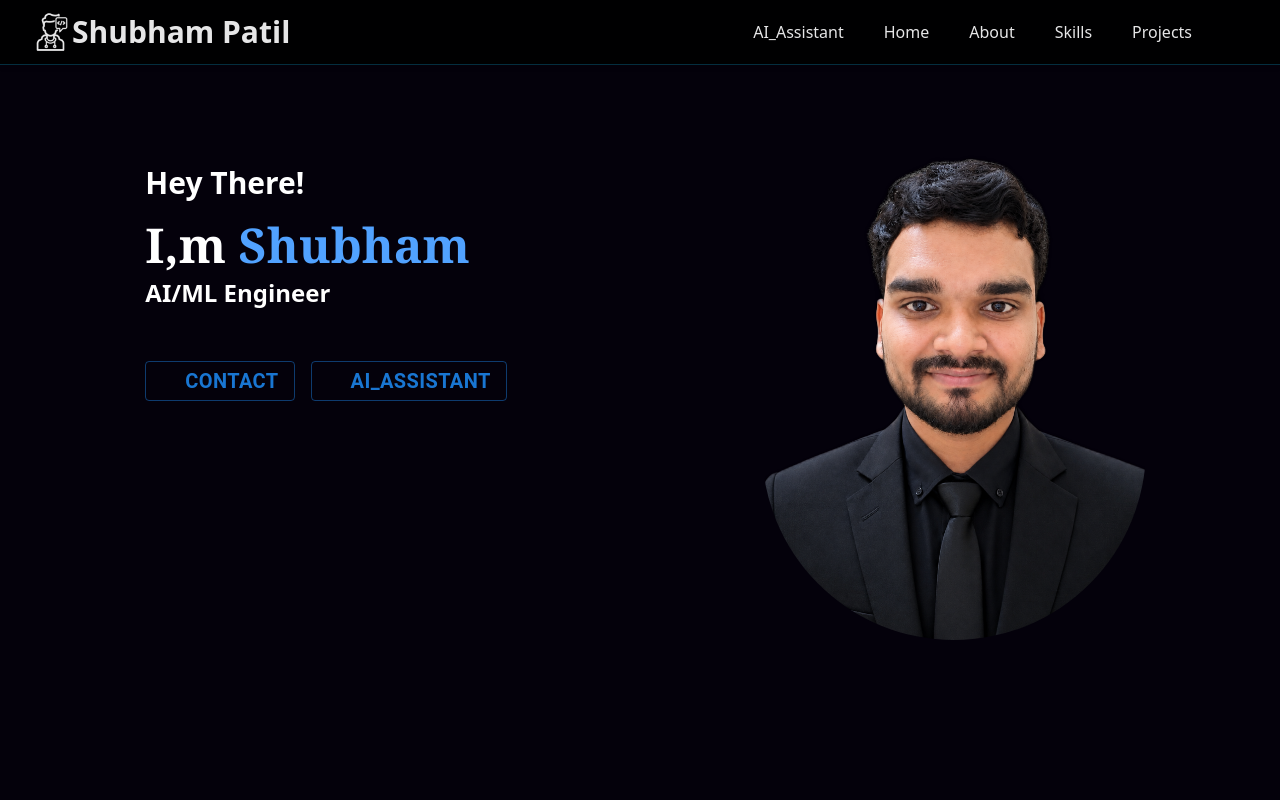
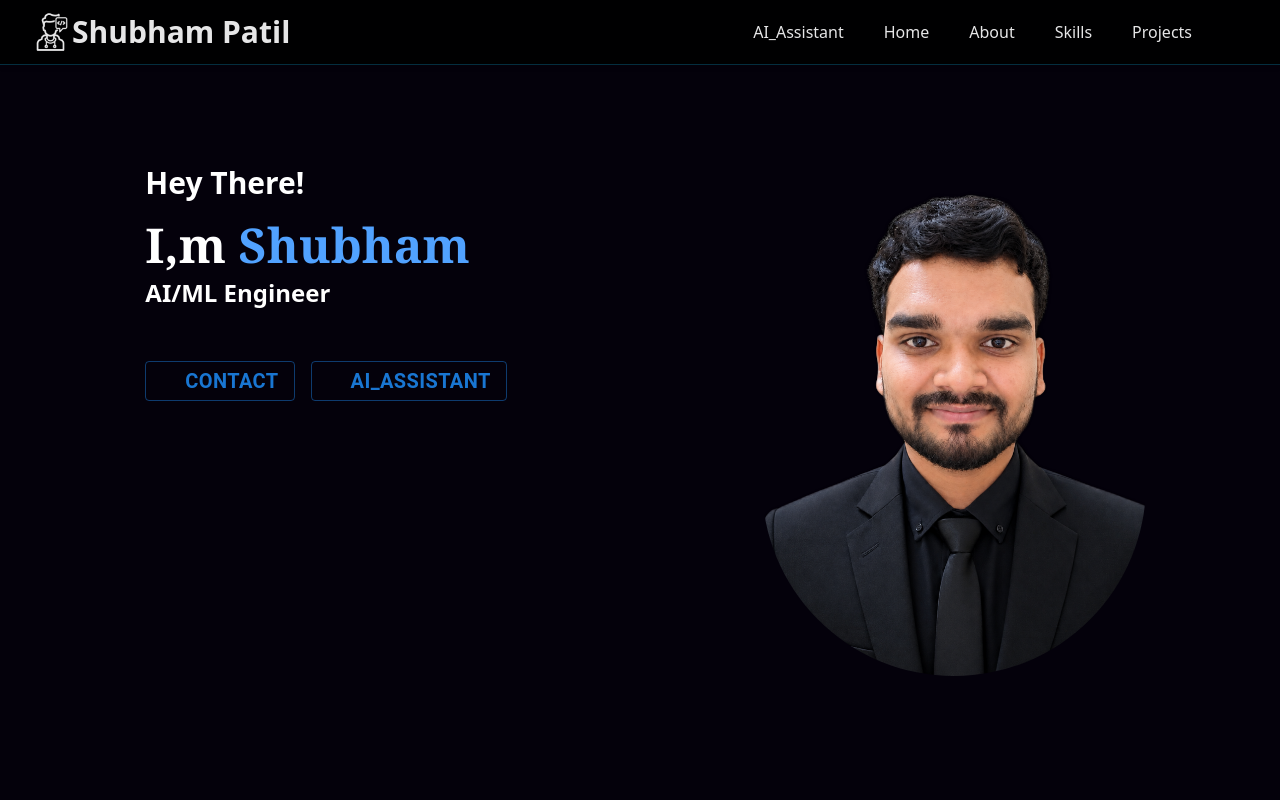
Before and after one commit to patilshubham0003/my_portfolio, a React (Vite) app: page / in a window 1280 px wide. Shown: the top 800 px of the page. Built offline with nearby package versions, Linux system fonts and the light colour scheme; some icons are missing.

Commit message:
implement ai assistant in portfolio

```diff
--- a/src/components/Home.jsx
+++ b/src/components/Home.jsx
@@ -49,12 +49,12 @@ export default function Home() {
             </div>
           </div>
         </div>
-        <div className="pb-5 mx-auto mb-5 sm:mb-5 md:mt-5">
+        <div className="pb-5 mx-auto mb-5 sm:mb-5 md:mt-7">
           <a href="/img">
             <img
               src={MyImg2}
               alt="MyImg2"
-              className="mx-auto w-32 sm:w-48 md:w-52 lg:w-96 rounded-full"
+              className="mx-auto w-52 sm:w-56 md:w-60 mt-7 lg:w-96 rounded-full"
             />
           </a>
         </div>
```
